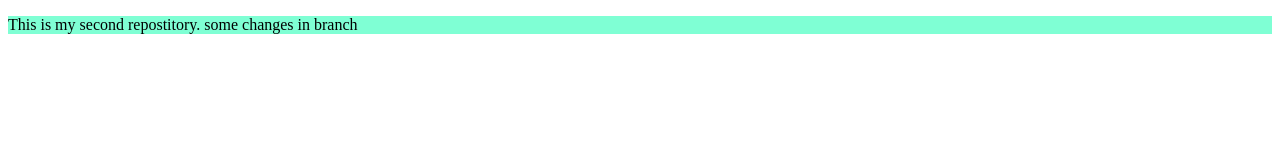
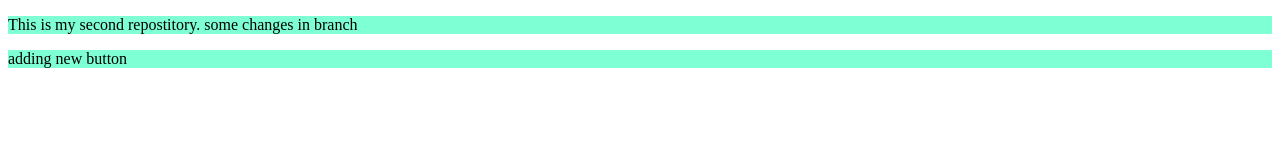
Before and after one commit to Mohit-kumar101/LocalRepo, a plain HTML site: page index.html in a window 1280 px wide. Drawn offline with Linux system fonts and the light colour scheme.

Commit message:
added new button

```diff
--- a/index.html
+++ b/index.html
@@ -10,6 +10,7 @@
     <p>
         This is my second repostitory.
         some changes in branch
+        <p>adding new button</p>
     </p>
 </body>
 </html>
```
